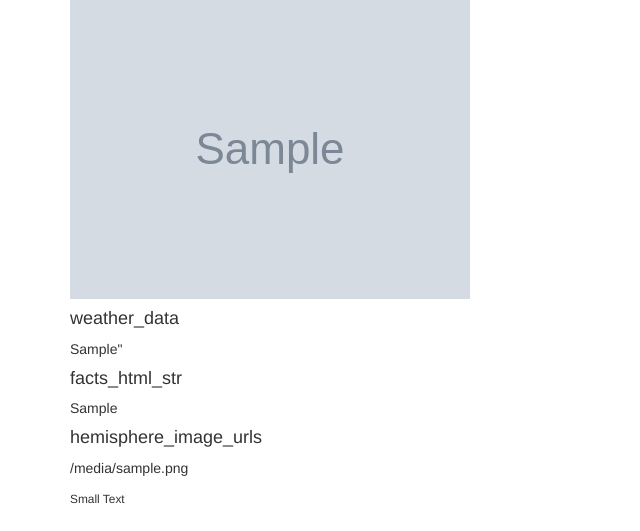
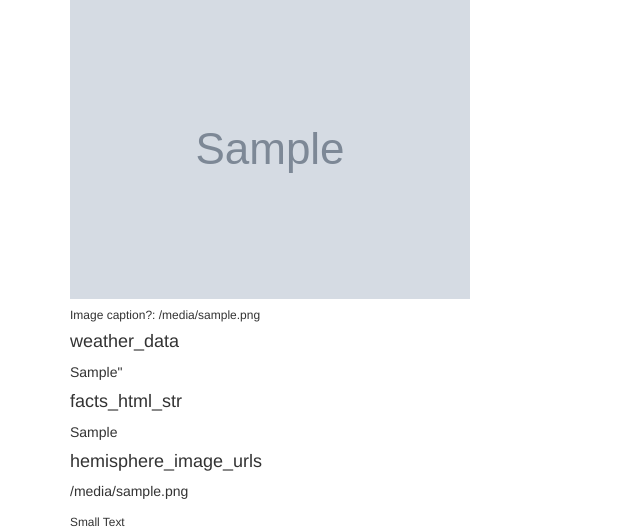
Before and after one commit to toddhnstl/mission_to_Mars, a Flask app: page / in a window 1280 px wide. Shown: the part 387-918 px from the top of the page, without its empty margins (0-640 px from the left). Before the commit the page ends 891 px from the top, so only its background shows below. Run offline with Flask 2, Linux system fonts and the light colour scheme; grey boxes marked "Sample" are stand-in pictures; a database or web service that is not in the repository returns one stand-in record (values such as "Sample title"); some libraries are stand-ins or nearby versions.

Commit message:
changes with jeff

```diff
--- a/templates/index.html
+++ b/templates/index.html
@@ -24,7 +24,9 @@
         <p class="news_p">News P: {{mission_to_mars.news_p}}</p>
         <div class="mars_image">
           <h4>mars image?</h4>
+
           <img src="{{mission_to_mars.featured_image_url}}">
+          <h6>Image caption?: {{mission_to_mars.featured_image_caption}}</h6>
         </div>
         <div class="weather_data">
           <h4>weather_data</h4>
@@ -32,7 +34,9 @@
         </div>
         <div class="facts_html_str">
           <h4>facts_html_str</h4>
-          {{mission_to_mars.facts_html_str}}
+          <div class="facts_html_table">
+            {{mission_to_mars.facts_html_str}}
+          </div>
         </div>
         <div class="hemisphere_image_urls">
           <h4>hemisphere_image_urls </h4>
```
Also changed, not shown: mission_to_mars.py (+9 -1 lines), 1 other file.
